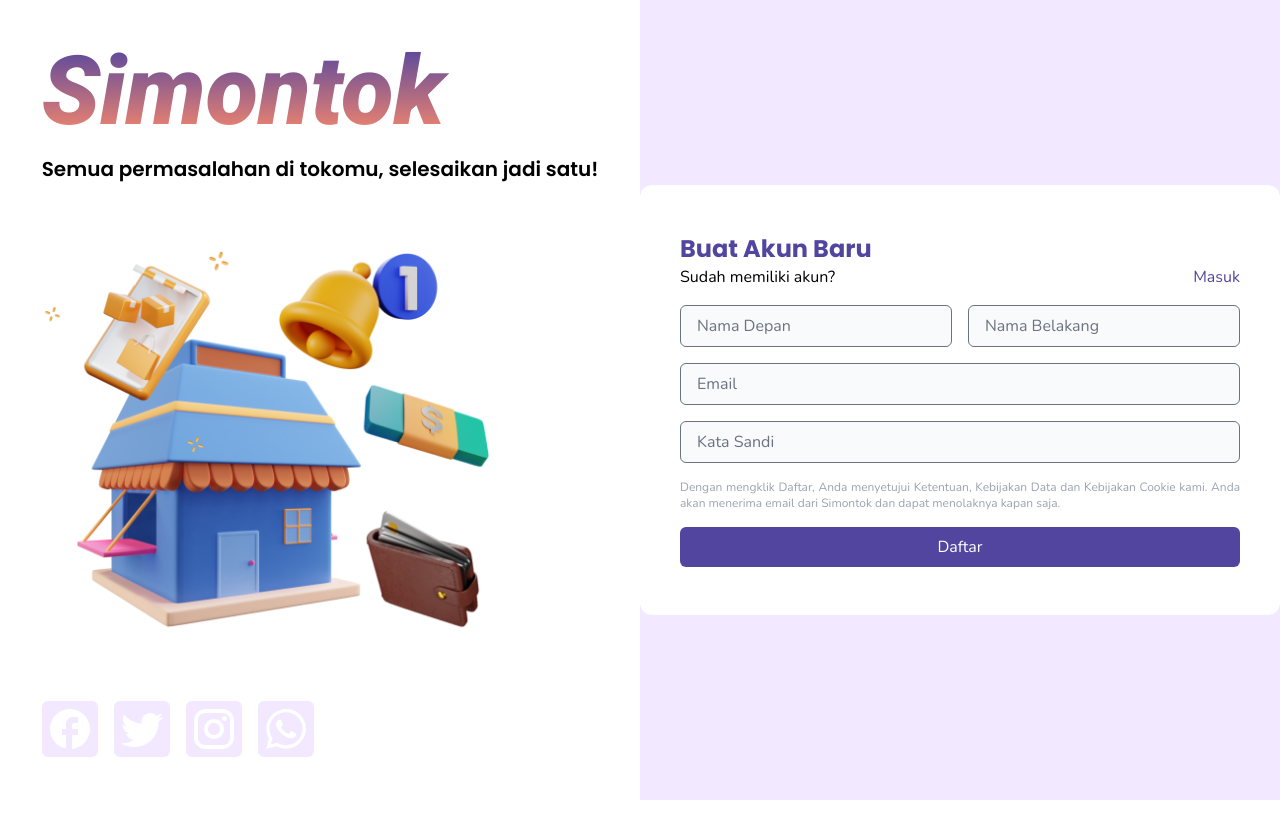
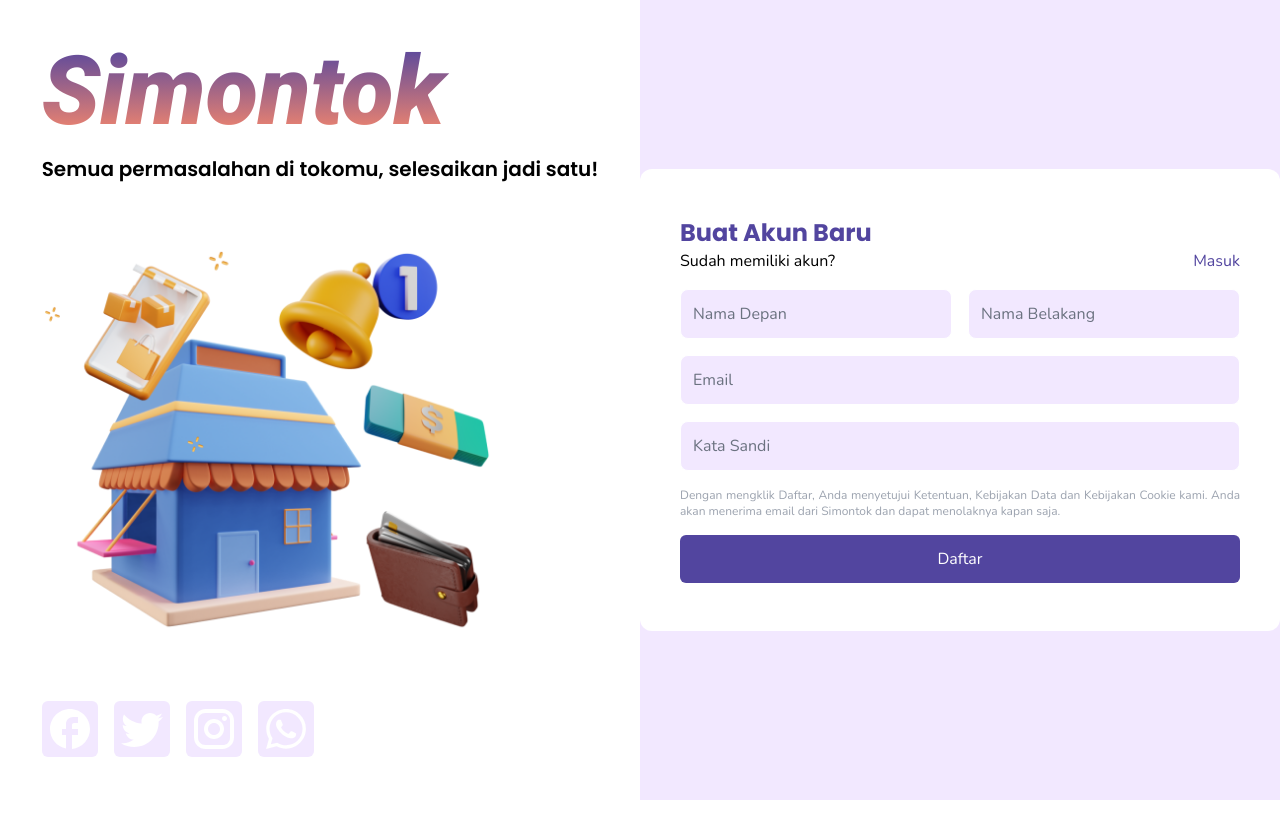
Before and after one commit to fajarzuhrihadiyanto/simontok-fe-fp, a Next.js app: page /register in a window 1280 px wide. Built offline with nearby package versions, Linux system fonts and the light colour scheme.

Commit message:
style: disable outline in form input

```diff
--- a/components/Login/Form.tsx
+++ b/components/Login/Form.tsx
@@ -14,13 +14,13 @@ export const LoginForm = () => {
         <form className="flex-col space-y-4">
           <input
             type="email"
-            className="px-4 py-2 w-full rounded-md bg-gray-50"
+            className="p-3 w-full rounded-lg bg-light border border-white"
             placeholder="Email"
             required
           />
           <input
             type="password"
-            className="px-4 py-2 w-full rounded-md bg-gray-50"
+            className="p-3 w-full rounded-lg bg-light border border-white"
             placeholder="Kata Sandi"
             required
           />
--- a/components/Register/Form.tsx
+++ b/components/Register/Form.tsx
@@ -13,14 +13,14 @@ export const RegisterForm = () => {
                 </div>
                 <form className="flex-col space-y-4">
                 <div className="flex flex-col space-y-4 sm:space-y-0 sm:space-x-4 sm:flex-row">
-                    <input type="text" className="w-full px-4 py-2 rounded-md sm:w-1/2 bg-gray-50" placeholder="Nama Depan" required/>
-                    <input type="text" className="w-full px-4 py-2 rounded-md sm:w-1/2 bg-gray-50" placeholder="Nama Belakang" required/>
+                    <input type="text" className="w-full p-3 rounded-lg sm:w-1/2 bg-light border border-white" placeholder="Nama Depan" required/>
+                    <input type="text" className="w-full p-3 rounded-lg sm:w-1/2 bg-light border border-white" placeholder="Nama Belakang" required/>
                 </div>
-                    <input type="email" className="w-full px-4 py-2 rounded-md bg-gray-50" placeholder="Email" required/>
-                    <input type="password" className="w-full px-4 py-2 rounded-md bg-gray-50" placeholder="Kata Sandi" required/>
+                    <input type="email" className="w-full p-3 rounded-lg border border-white bg-light" placeholder="Email" required/>
+                    <input type="password" className="w-full p-3 rounded-lg border border-white bg-light" placeholder="Kata Sandi" required/>
                     <p className="mb-6 text-xs text-justify text-gray-400">Dengan mengklik Daftar, Anda menyetujui Ketentuan, Kebijakan Data dan Kebijakan
                         Cookie kami. Anda akan menerima email dari Simontok dan dapat menolaknya kapan saja.</p>
-                    <button className="w-full px-4 py-2 rounded-md bg-primary hover:bg-forhoverprimary">
+                    <button className="w-full p-3 rounded-md bg-primary hover:bg-forhoverprimary">
                         <p className="text-center text-white">Daftar</p>
                     </button>
                 </form>
```
